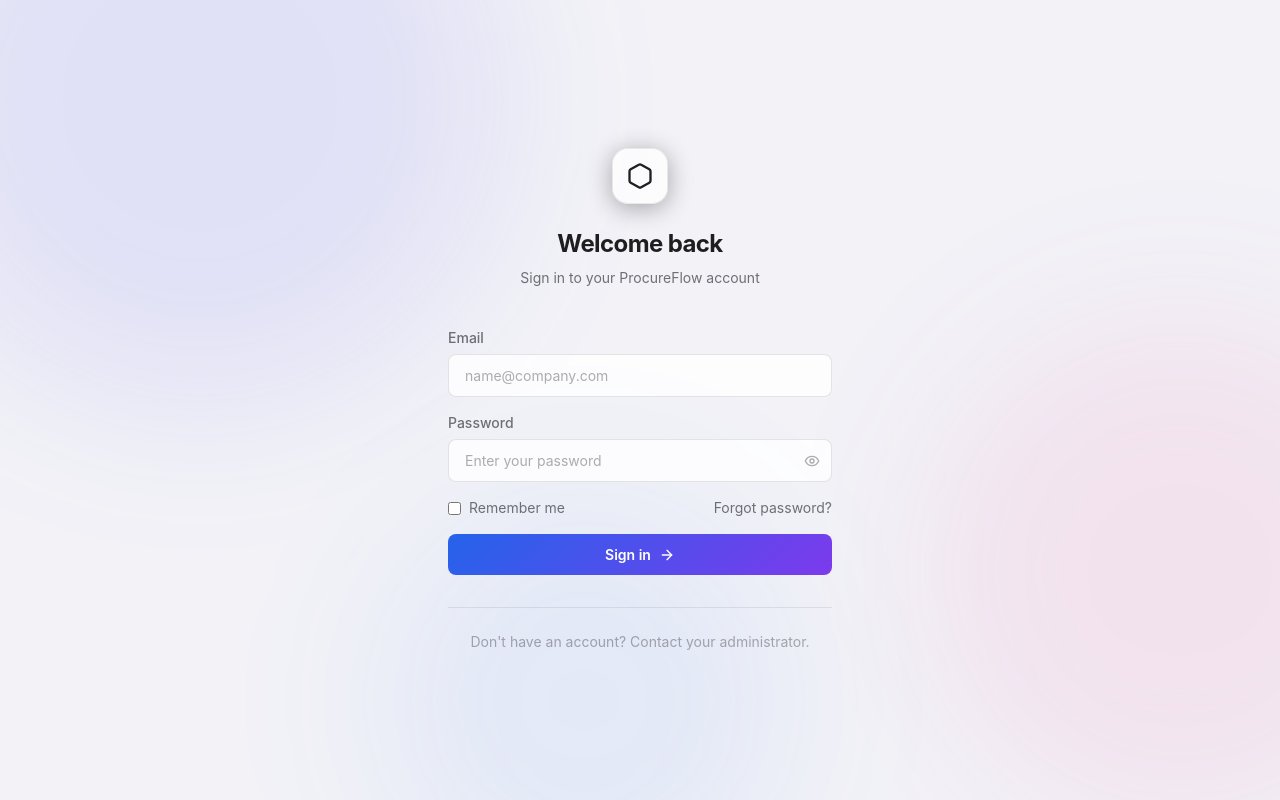
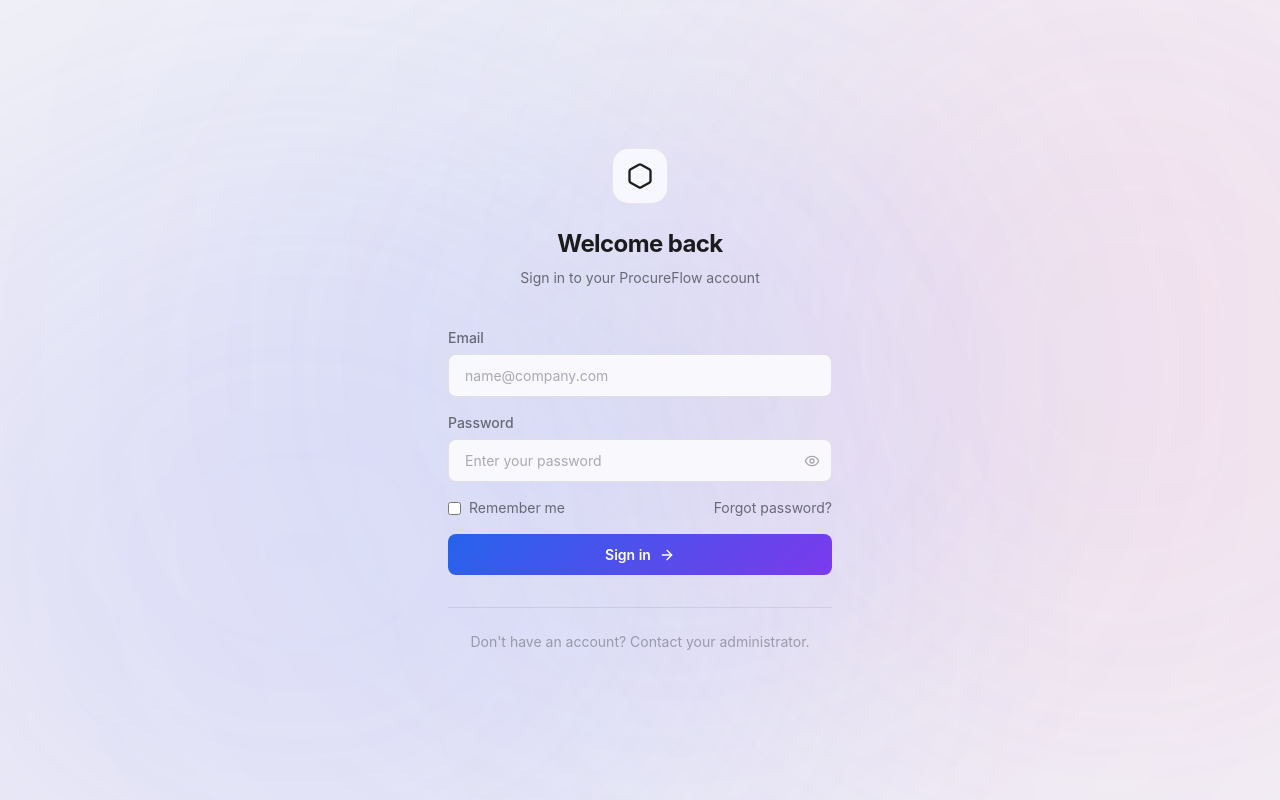
Before and after one commit to KONDOJUVINAYKUMAR08/ProcureFlow, a React (Create React App) app in the folder frontend/: page /login in a window 1280 px wide. Built offline with nearby package versions, Linux system fonts and the light colour scheme; no server answers; the HTML template or start-up script is replaced by a standard one.

Commit message:
Dark theme: Windows 11 charcoal background (#1d1d1d), flat elevated cards, Mica-style barely-visible orbs

```diff
--- a/frontend/src/index.css
+++ b/frontend/src/index.css
@@ -7,25 +7,26 @@
 /* ── Theme CSS Variables ─────────────────────────────────────────────────── */
 /* :root = dark (default). html.light overrides to light palette.            */
 :root {
-  /* macOS-style dark theme — dark blur glass, NOT white-tinted */
-  --page-bg:          #0d0d14;
-  --fg:               rgba(255,255,255,0.95);
-  --fg-muted:         rgba(160,163,190,1);
-  --fg-faint:         rgba(100,104,132,1);
-  --glass-bg:         rgba(26,26,40,0.82);
-  --glass-border:     rgba(255,255,255,0.10);
-  --glass-hover:      rgba(34,34,52,0.90);
-  --input-bg:         rgba(18,18,30,0.88);
-  --input-border:     rgba(255,255,255,0.12);
+  /* Windows 11 dark theme — dark charcoal, NOT pure black */
+  --page-bg:          #1d1d1d;
+  --fg:               rgba(255,255,255,0.90);
+  --fg-muted:         rgba(255,255,255,0.55);
+  --fg-faint:         rgba(255,255,255,0.35);
+  --glass-bg:         rgba(255,255,255,0.05);
+  --glass-border:     rgba(255,255,255,0.08);
+  --glass-hover:      rgba(255,255,255,0.08);
+  --input-bg:         rgba(0,0,0,0.20);
+  --input-border:     rgba(255,255,255,0.10);
   --input-focus:      rgba(99,102,241,0.70);
-  --surface:          rgba(20,20,32,0.98);
-  --sidebar-bg:       rgba(12,12,22,0.96);
-  --header-bg:        rgba(12,12,22,0.92);
-  --scrollbar-track:  #0d0d14;
-  --scrollbar-thumb:  #2a2a3a;
-  --orb-1:            rgba(99,102,241,0.22);
-  --orb-2:            rgba(168,85,247,0.18);
-  --orb-3:            rgba(59,130,246,0.14);
+  --surface:          rgba(18,18,18,0.99);
+  --sidebar-bg:       rgba(15,15,15,0.99);
+  --header-bg:        rgba(20,20,20,0.97);
+  --scrollbar-track:  #1d1d1d;
+  --scrollbar-thumb:  #404040;
+  /* Mica-style: barely-visible colour hints, NOT dominant orbs */
+  --orb-1:            rgba(99,102,241,0.06);
+  --orb-2:            rgba(168,85,247,0.05);
+  --orb-3:            rgba(59,130,246,0.04);
 }
 
 html.light {
@@ -89,29 +90,29 @@
 /* ── Components ───────────────────────────────────────────────────────────── */
 @layer components {
 
-  /* Glass Card — macOS dark blur panel / iOS light frosted */
+  /* Glass Card — Windows 11 style elevated panel + iOS frosted in light */
   .glass-card {
     background-color: var(--glass-bg);
     border: 1px solid var(--glass-border);
-    backdrop-filter: blur(40px) saturate(180%);
-    -webkit-backdrop-filter: blur(40px) saturate(180%);
+    backdrop-filter: blur(20px) saturate(150%);
+    -webkit-backdrop-filter: blur(20px) saturate(150%);
     border-radius: 0.875rem;
-    box-shadow: 0 1px 0 rgba(255,255,255,0.08) inset, 0 4px 24px rgba(0,0,0,0.32);
+    box-shadow: 0 1px 0 rgba(255,255,255,0.06) inset;
   }
 
   .glass-card-hover {
     background-color: var(--glass-bg);
     border: 1px solid var(--glass-border);
-    backdrop-filter: blur(40px) saturate(180%);
-    -webkit-backdrop-filter: blur(40px) saturate(180%);
+    backdrop-filter: blur(20px) saturate(150%);
+    -webkit-backdrop-filter: blur(20px) saturate(150%);
     border-radius: 0.875rem;
-    box-shadow: 0 1px 0 rgba(255,255,255,0.08) inset, 0 4px 24px rgba(0,0,0,0.32);
-    transition: all 0.3s;
+    box-shadow: 0 1px 0 rgba(255,255,255,0.06) inset;
+    transition: all 0.25s;
   }
   .glass-card-hover:hover {
     background-color: var(--glass-hover);
-    border-color: var(--input-focus);
-    box-shadow: 0 1px 0 rgba(255,255,255,0.10) inset, 0 8px 32px rgba(99,102,241,0.12);
+    border-color: var(--glass-border);
+    box-shadow: 0 1px 0 rgba(255,255,255,0.08) inset, 0 0 0 1px rgba(99,102,241,0.30);
   }
 
   .glow-effect { box-shadow: 0 0 40px -10px rgba(99,102,241,0.15); }
@@ -256,21 +257,21 @@
 .orb {
   position: absolute;
   border-radius: 50%;
-  filter: blur(80px);
+  filter: blur(160px);
 }
 .orb-1 {
-  width: 600px; height: 600px;
-  top: -200px; left: -100px;
+  width: 1000px; height: 900px;
+  bottom: -200px; left: -200px;
   background: var(--orb-1);
 }
 .orb-2 {
-  width: 500px; height: 500px;
-  top: 40%; right: -150px;
+  width: 900px; height: 900px;
+  top: -100px; right: -300px;
   background: var(--orb-2);
 }
 .orb-3 {
-  width: 400px; height: 400px;
-  bottom: -100px; left: 30%;
+  width: 700px; height: 700px;
+  bottom: 10%; right: 20%;
   background: var(--orb-3);
 }
 
```
